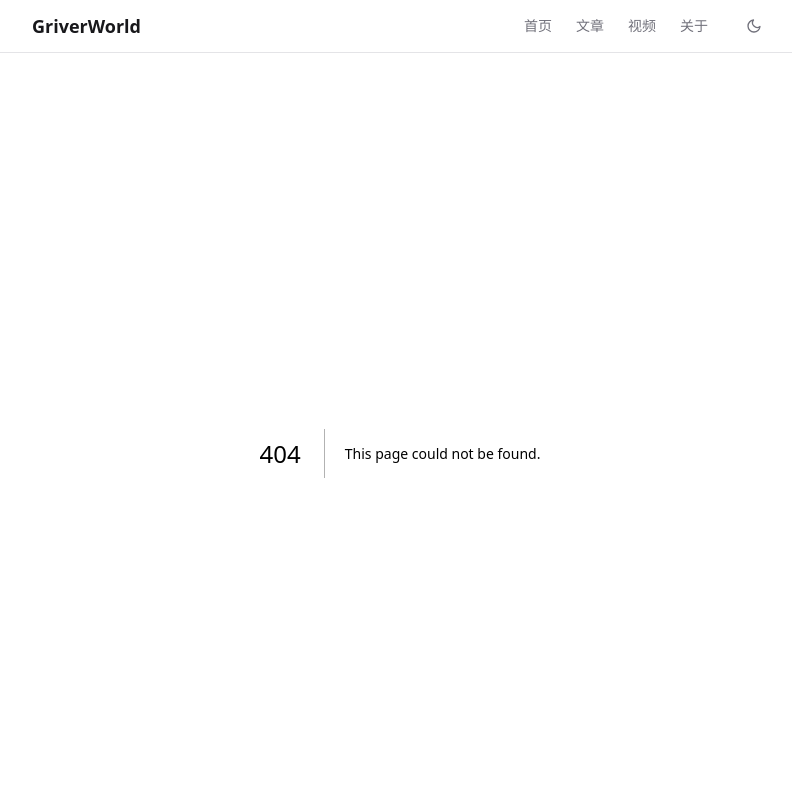
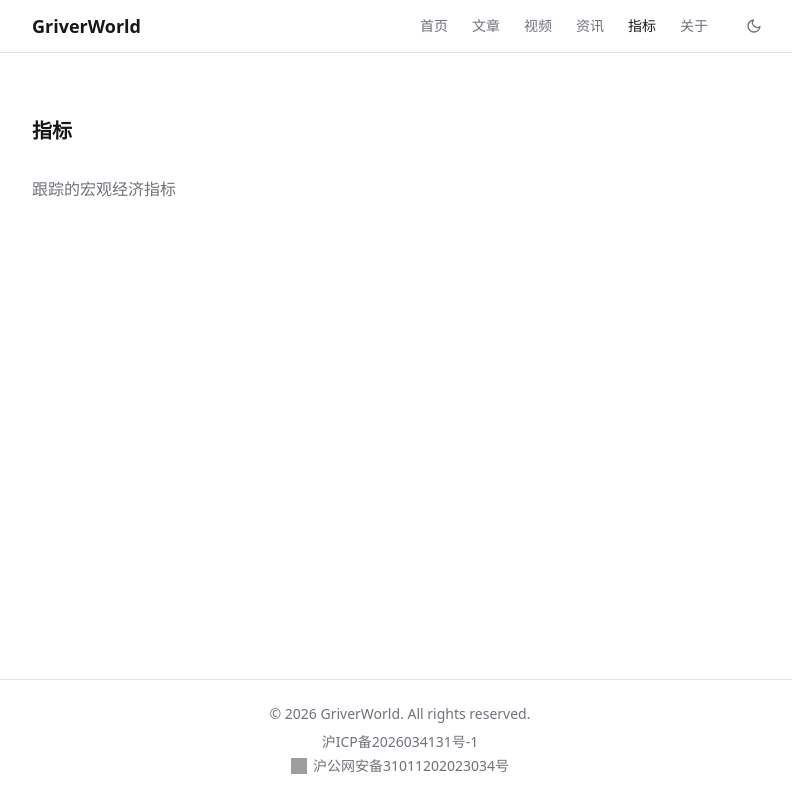
Before and after one commit to SparkOldtree/griverworld, a Next.js app: page /indicators in a window 1280 px wide. Before the commit this address had no page. Shown: the top 800 px of the page, without its empty margins (240-1032 px from the left). Built offline with nearby package versions, Linux system fonts and the light colour scheme; grey boxes are pictures that could not be loaded.

Commit message:
feat: add news and indicators pages

```diff
--- a/docker-compose.yml
+++ b/docker-compose.yml
@@ -19,6 +19,8 @@ services:
       - ./content/articles:/app/content/articles
       # 视频 Markdown 文件持久化
       - ./content/videos:/app/content/videos
+      # 资讯 Markdown 文件持久化
+      - ./content/news:/app/content/news
       # 上传文件持久化
       - ./public/uploads:/app/public/uploads
     networks:
--- /dev/null
+++ b/src/app/indicators/page.tsx
@@ -0,0 +1,10 @@
+export default function IndicatorsPage() {
+  return (
+    <div className="mx-auto w-full max-w-3xl px-4 py-16">
+      <h1 className="mb-8 text-xl font-bold">指标</h1>
+      <p className="text-zinc-500 dark:text-zinc-400">
+        跟踪的宏观经济指标
+      </p>
+    </div>
+  );
+}
--- /dev/null
+++ b/src/app/news/[slug]/page.tsx
@@ -0,0 +1,76 @@
+import { notFound } from 'next/navigation';
+import Link from 'next/link';
+import ReactMarkdown from 'react-markdown';
+import remarkGfm from 'remark-gfm';
+import { getNewsBySlug } from '@/lib/news';
+
+interface PageProps {
+  params: Promise<{ slug: string }>;
+}
+
+export default async function NewsDetailPage({ params }: PageProps) {
+  const { slug } = await params;
+  const newsItem = getNewsBySlug(slug);
+
+  if (!newsItem) {
+    notFound();
+  }
+
+  return (
+    <div className="mx-auto w-full max-w-3xl px-4 py-16">
+      {/* 返回链接 */}
+      <Link
+        href="/news"
+        className="mb-8 inline-flex items-center text-sm text-zinc-500 transition-colors hover:text-zinc-900 dark:text-zinc-400 dark:hover:text-zinc-100"
+      >
+        <svg
+          xmlns="http://www.w3.org/2000/svg"
+          width="16"
+          height="16"
+          viewBox="0 0 24 24"
+          fill="none"
+          stroke="currentColor"
+          strokeWidth="2"
+          strokeLinecap="round"
+          strokeLinejoin="round"
+          className="mr-1"
+        >
+          <path d="M19 12H5" />
+          <path d="M12 19l-7-7 7-7" />
+        </svg>
+        返回资讯列表
+      </Link>
+
+      {/* 资讯头 */}
+      <header className="mb-10">
+        <h1 className="mb-4 text-xl font-bold leading-tight">
+          {newsItem.frontmatter.title}
+        </h1>
+        <div className="flex flex-wrap items-center gap-3 text-sm text-zinc-500 dark:text-zinc-400">
+          <time dateTime={newsItem.frontmatter.date}>
+            {newsItem.frontmatter.date}
+          </time>
+          {newsItem.frontmatter.tags && newsItem.frontmatter.tags.length > 0 && (
+            <span className="flex flex-wrap gap-2">
+              {newsItem.frontmatter.tags.map((tag) => (
+                <span
+                  key={tag}
+                  className="rounded-full bg-zinc-100 px-2.5 py-0.5 text-xs text-zinc-600 dark:bg-zinc-800 dark:text-zinc-400"
+                >
+                  {tag}
+                </span>
+              ))}
+            </span>
+          )}
+        </div>
+      </header>
+
+      {/* 资讯内容 */}
+      <article className="prose prose-zinc max-w-none dark:prose-invert prose-headings:font-semibold prose-a:text-zinc-900 prose-a:underline prose-a:decoration-zinc-400 hover:prose-a:decoration-zinc-600 prose-img:rounded-lg dark:prose-a:text-zinc-100">
+        <ReactMarkdown remarkPlugins={[remarkGfm]}>
+          {newsItem.content}
+        </ReactMarkdown>
+      </article>
+    </div>
+  );
+}
--- /dev/null
+++ b/src/app/news/page.tsx
@@ -0,0 +1,38 @@
+import Link from 'next/link';
+import { getAllNews } from '@/lib/news';
+
+export default function NewsPage() {
+  const newsItems = getAllNews();
+
+  return (
+    <div className="mx-auto w-full max-w-3xl px-4 py-16">
+      <h1 className="mb-8 text-xl font-bold">资讯</h1>
+
+      {newsItems.length === 0 ? (
+        <p className="text-zinc-500 dark:text-zinc-400">
+          每日资讯放在这里
+        </p>
+      ) : (
+        <div className="space-y-8">
+          {newsItems.map((item) => (
+            <article key={item.slug} className="group">
+              <Link href={`/news/${item.slug}`}>
+                <h2 className="mb-1 text-base font-semibold transition-colors group-hover:text-zinc-500 dark:group-hover:text-zinc-400">
+                  {item.frontmatter.title}
+                </h2>
+                <p className="mb-2 text-sm text-zinc-500 dark:text-zinc-400">
+                  {item.frontmatter.date}
+                </p>
+                {item.frontmatter.summary && (
+                  <p className="text-sm leading-relaxed text-zinc-600 dark:text-zinc-400">
+                    {item.frontmatter.summary}
+                  </p>
+                )}
+              </Link>
+            </article>
+          ))}
+        </div>
+      )}
+    </div>
+  );
+}
--- a/src/components/header.tsx
+++ b/src/components/header.tsx
@@ -9,6 +9,8 @@ const navLinks = [
   { href: '/', label: '首页' },
   { href: '/blog', label: '文章' },
   { href: '/videos', label: '视频' },
+  { href: '/news', label: '资讯' },
+  { href: '/indicators', label: '指标' },
   { href: '/about', label: '关于' },
 ];
 
--- /dev/null
+++ b/src/lib/news.ts
@@ -0,0 +1,65 @@
+import fs from 'fs';
+import path from 'path';
+import matter from 'gray-matter';
+
+export interface NewsFrontmatter {
+  title: string;
+  date: string;
+  tags?: string[];
+  summary?: string;
+}
+
+export interface NewsItem {
+  slug: string;
+  frontmatter: NewsFrontmatter;
+  content: string;
+}
+
+const newsDirectory = path.join(process.cwd(), 'content/news');
+
+export function getAllNews(): NewsItem[] {
+  if (!fs.existsSync(newsDirectory)) {
+    return [];
+  }
+
+  const fileNames = fs.readdirSync(newsDirectory);
+
+  const newsItems = fileNames
+    .filter((fileName) => fileName.endsWith('.md'))
+    .map((fileName) => {
+      const slug = fileName.replace(/\.md$/, '');
+      const fullPath = path.join(newsDirectory, fileName);
+      const fileContents = fs.readFileSync(fullPath, 'utf8');
+      const { data, content } = matter(fileContents);
+
+      return {
+        slug,
+        frontmatter: data as NewsFrontmatter,
+        content,
+      };
+    })
+    .sort((a, b) => {
+      const dateA = new Date(a.frontmatter.date).getTime();
+      const dateB = new Date(b.frontmatter.date).getTime();
+      return dateB - dateA;
+    });
+
+  return newsItems;
+}
+
+export function getNewsBySlug(slug: string): NewsItem | null {
+  const fullPath = path.join(newsDirectory, `${slug}.md`);
+
+  if (!fs.existsSync(fullPath)) {
+    return null;
+  }
+
+  const fileContents = fs.readFileSync(fullPath, 'utf8');
+  const { data, content } = matter(fileContents);
+
+  return {
+    slug,
+    frontmatter: data as NewsFrontmatter,
+    content,
+  };
+}
```
